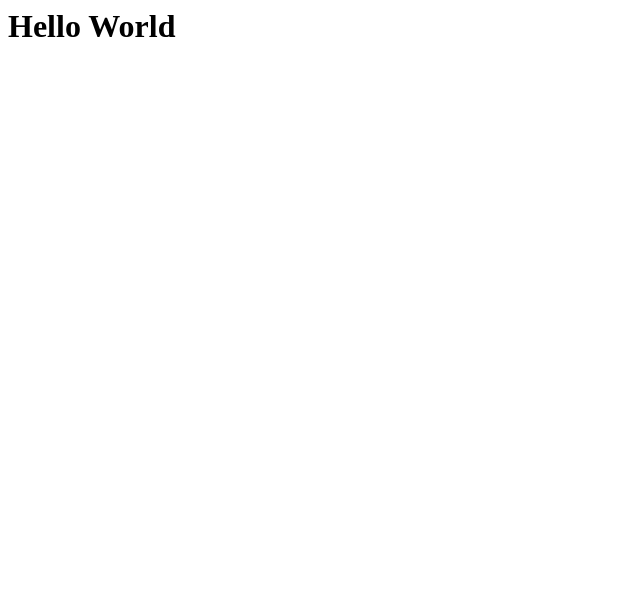
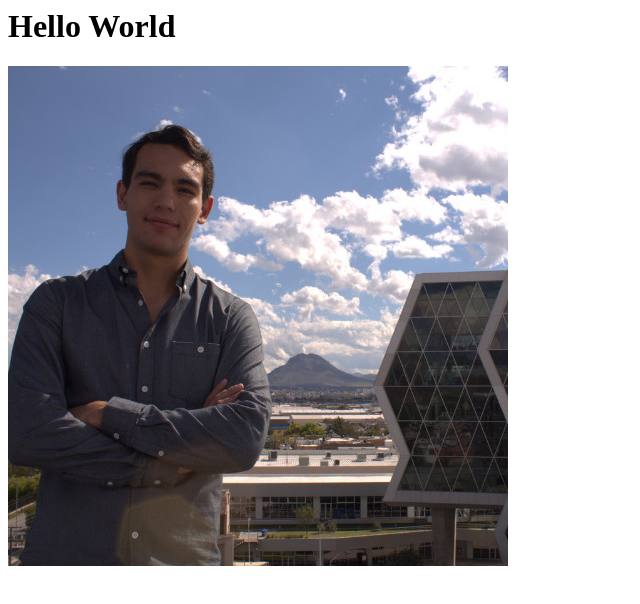
Before and after one commit to AlbertoFlores95/alberto.github.io, a plain HTML site: page index.html in a window 1280 px wide. Shown: the whole page, without its empty margins (0-640 px from the left). Drawn offline with Linux system fonts and the light colour scheme.

Commit message:
Update index.html

```diff
--- a/index.html
+++ b/index.html
@@ -1,3 +1,4 @@
 <html>
   <h1>Hello World</h1>
+  <img src="alberto-flores.jpg">
 </html>
```
